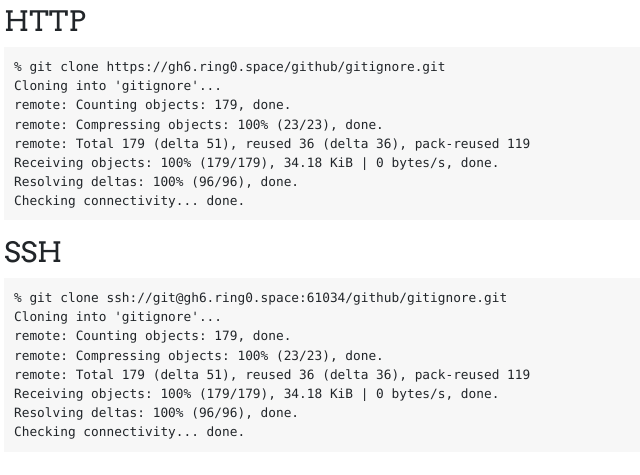
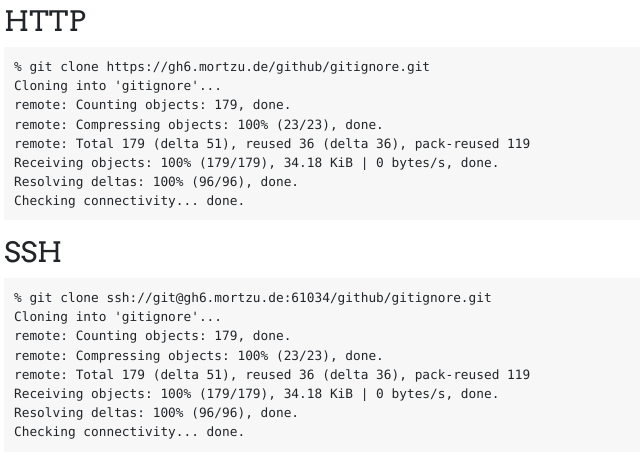
Before and after one commit to mortzu/gh6-mortzu-de, a plain HTML site: page index.html in a window 1280 px wide. Shown: the part 257-732 px from the top of the page, 78-718 px from the left. Drawn offline with nearby package versions, Linux system fonts and the light colour scheme.

Commit message:
Changed back to mortzu.de

```diff
--- a/index.html
+++ b/index.html
@@ -26,7 +26,7 @@
 
 <h3>HTTP</h3>
 <pre>
-% git clone https://gh6.ring0.space/github/gitignore.git
+% git clone https://gh6.mortzu.de/github/gitignore.git
 Cloning into 'gitignore'...
 remote: Counting objects: 179, done.
 remote: Compressing objects: 100% (23/23), done.
@@ -38,7 +38,7 @@ Checking connectivity... done.
 
 <h3>SSH</h3>
 <pre>
-% git clone ssh://git@gh6.ring0.space:61034/github/gitignore.git
+% git clone ssh://git@gh6.mortzu.de:61034/github/gitignore.git
 Cloning into 'gitignore'...
 remote: Counting objects: 179, done.
 remote: Compressing objects: 100% (23/23), done.
```
